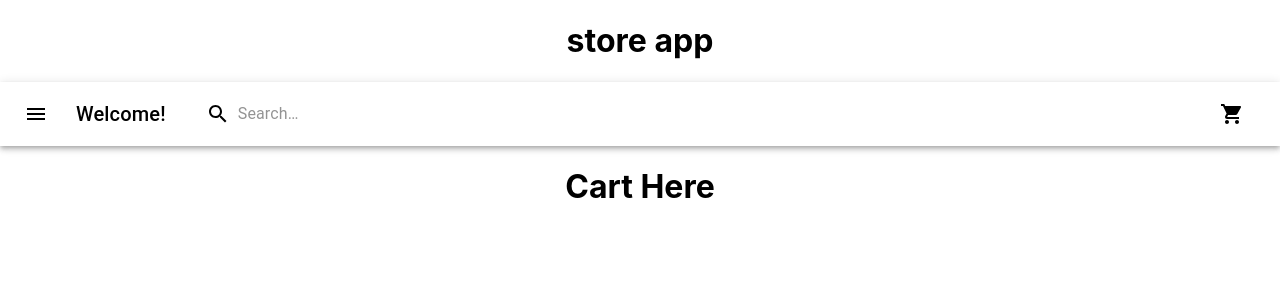
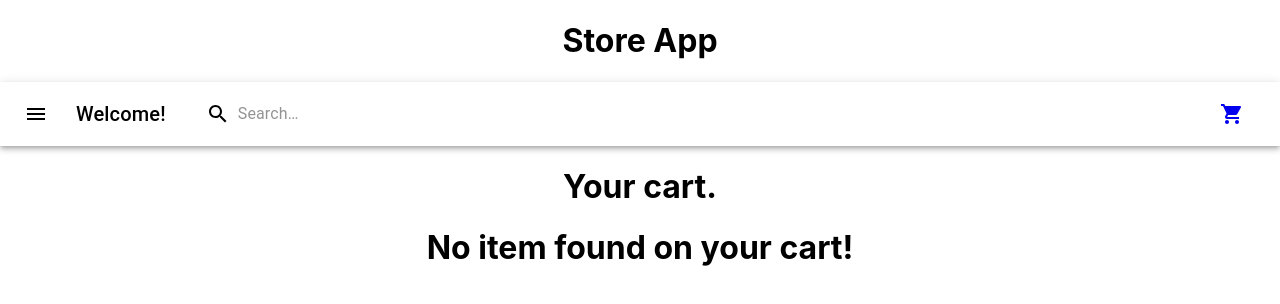
Before and after one commit to sMedrano101/basic-store, a React (Create React App) app: page /CartDetails in a window 1280 px wide. Shown: the top 304 px of the page. Built offline with nearby package versions, Linux system fonts and the light colour scheme.

Commit message:
added nav total cost and cartDetails

```diff
--- a/src/App.js
+++ b/src/App.js
@@ -6,7 +6,7 @@ import Routes from "./Routers";
 function App() {
   return (
     <div className="App">
-      <h1> store app</h1>
+      <h1> Store App</h1>
       <Routes />
     </div>
   );
--- a/src/components/Card.js
+++ b/src/components/Card.js
@@ -54,7 +54,10 @@ export default function Cards(Props) {
       <CardActions>
         <button
           onClick={() =>
-            setGlobalData([...globalData, { id: Props.id, title: Props.title }])
+            setGlobalData([
+              ...globalData,
+              { id: Props.id, title: Props.title, price: Props.price },
+            ])
           }
         >
           <AddShoppingCartIcon color="primary" />
--- a/src/components/CartDetails.js
+++ b/src/components/CartDetails.js
@@ -1,11 +1,45 @@
-import React from "react";
+import React, { useContext, useState, useEffect } from "react";
 import Navbar from "./Navbar";
+import cartGlobal from "./Context";
 
 export default function CartDetails() {
+  let [globalData, setGlobalData] = useContext(cartGlobal);
+  let [totalPrice, setTotalPrice] = useState(0);
+  console.log(globalData);
+
+  useEffect(() => {
+    let price = 0;
+    globalData.forEach((el) => {
+      price = price + el.price;
+    });
+    console.log(price);
+    setTotalPrice(price);
+  }, [globalData]);
+  console.log(totalPrice);
+
   return (
     <div>
       <Navbar />
-      <h1>Cart Here</h1>
+      <h1>Your cart.</h1>
+      {globalData.length === 0 ? (
+        <h1> No item found on your cart!</h1>
+      ) : (
+        globalData.map((el, index) => (
+          <div key={el.id}>
+            <h1>
+              {index + 1}.Title : {el.title} Price: ${el.price}
+            </h1>
+          </div>
+        ))
+      )}
+      {totalPrice !== 0 ? (
+        <div>
+          <h1>-------------------------------</h1>
+          <h1>TOTAL PRICE: {totalPrice} </h1>
+        </div>
+      ) : (
+        <div></div>
+      )}
     </div>
   );
 }
--- a/src/components/Items.js
+++ b/src/components/Items.js
@@ -32,7 +32,10 @@ export default function Items() {
 
           <button
             onClick={() =>
-              setGlobalData([...globalData, { id: el.id, title: el.title }])
+              setGlobalData([
+                ...globalData,
+                { id: el.id, title: el.title, price: el.price },
+              ])
             }
           >
             <AddShoppingCartIcon color="primary" />
--- a/src/components/Navbar.js
+++ b/src/components/Navbar.js
@@ -224,12 +224,14 @@ export default function PrimarySearchAppBar() {
         <p>Messages</p>
       </MenuItem> */}
       <MenuItem>
+        <Link to="/cart" id="styling">
           <IconButton aria-label="show 11 new notifications" color="inherit">
             <Badge badgeContent={globalData.length} color="secondary">
               <ShoppingCartIcon />
             </Badge>
           </IconButton>
           <p>Cart</p>
+        </Link>
       </MenuItem>
       {/* <MenuItem onClick={handleProfileMenuOpen}>
         <IconButton
@@ -287,11 +289,13 @@ export default function PrimarySearchAppBar() {
                 <MailIcon />
               </Badge>
             </IconButton> */}
+            <Link to="/Cart">
               <IconButton aria-label="size of array" color="inherit">
                 <Badge badgeContent={globalData.length} color="secondary">
                   <ShoppingCartIcon />
                 </Badge>
               </IconButton>
+            </Link>
             {/* <IconButton
               edge="end"
               aria-label="account of current user"
```
Lines whose indentation alone changed are shown as unchanged.
